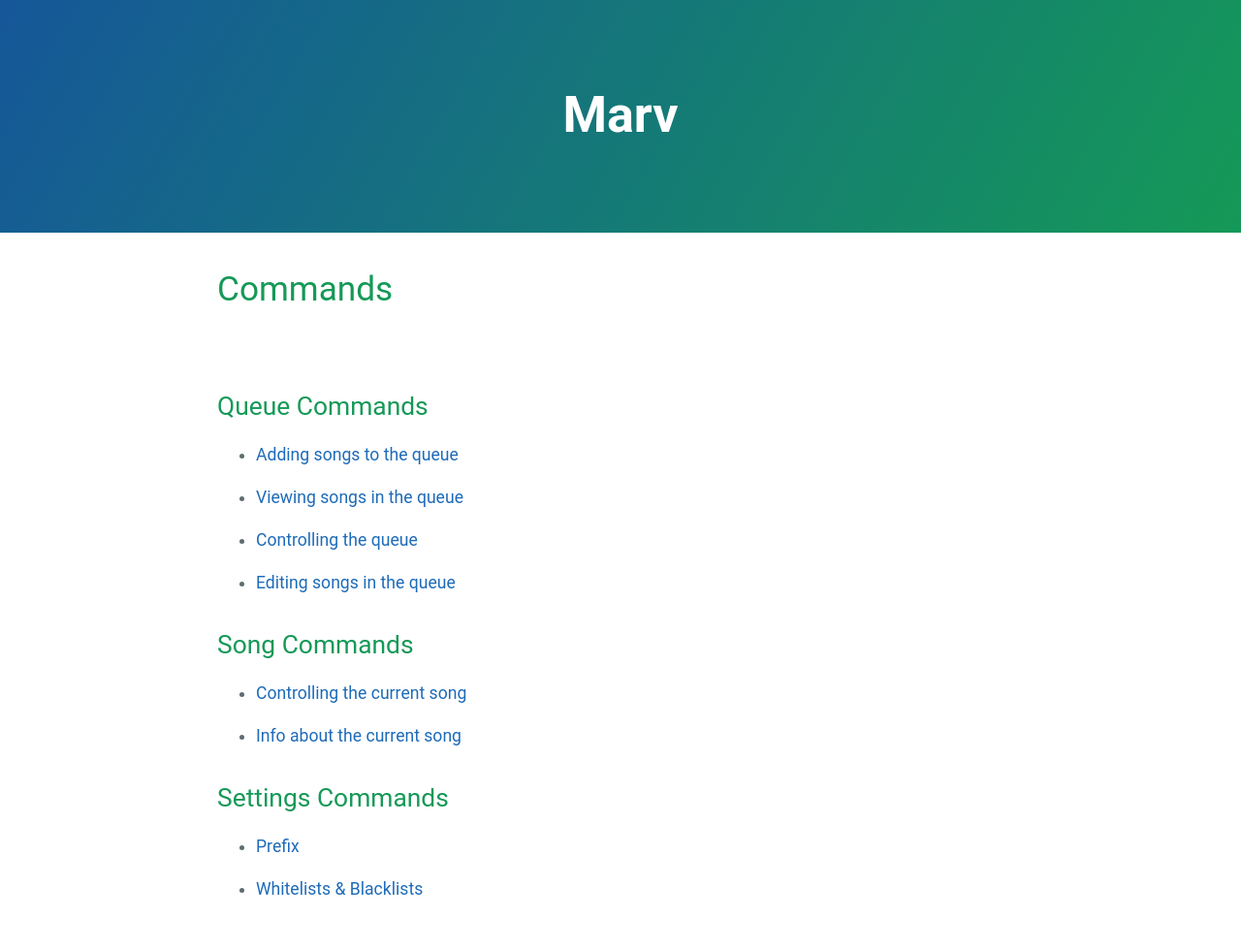
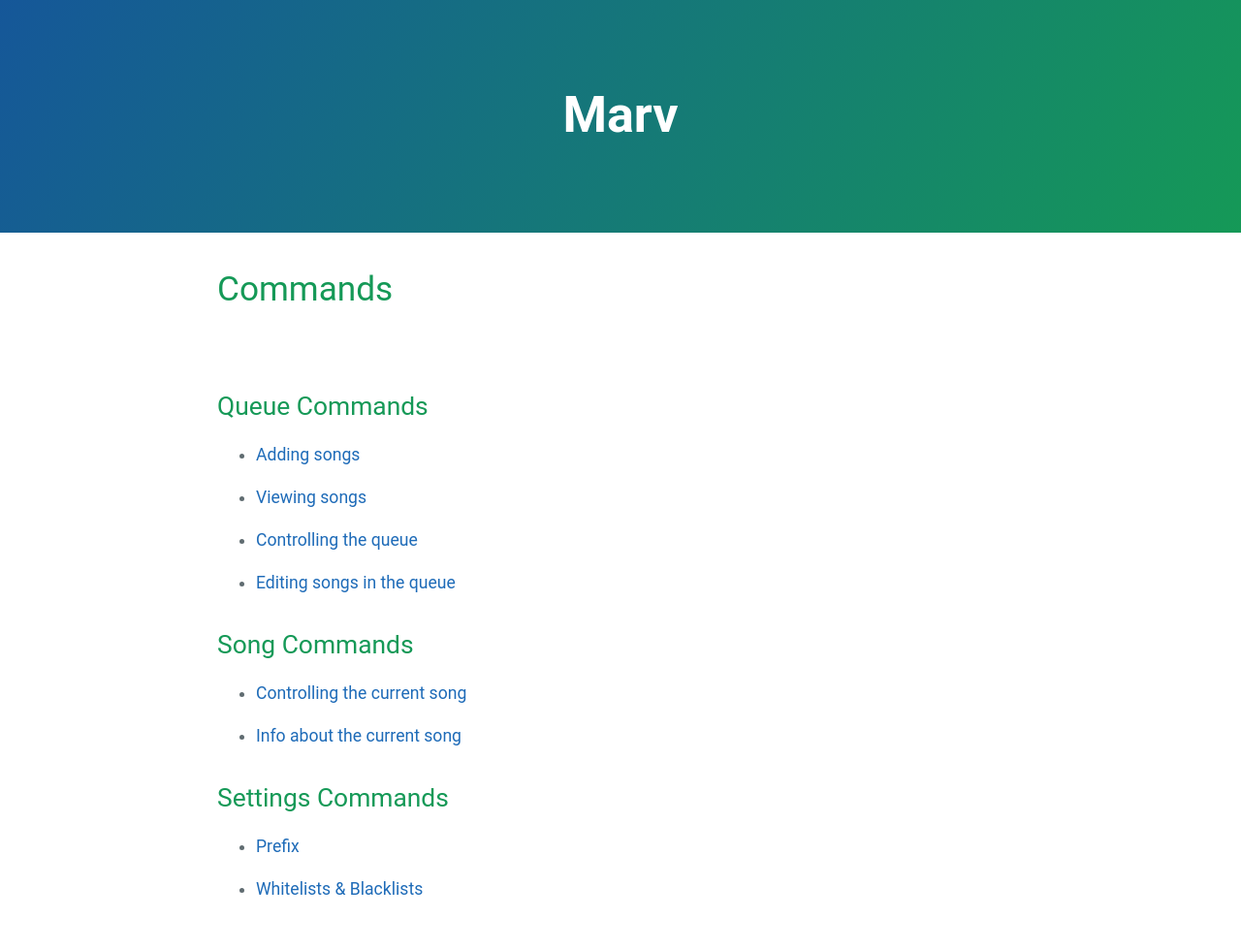
Before and after one commit to mymindishazel/marv-docs, a Jekyll site: the page built from commands/index.md, in a window 1280 px wide. Shown: the whole page at 97% size. Built offline with Jekyll 4.4.1, drawn with Linux system fonts in a browser that asks for light colours; our own code applies the rules of GitHub Pages for plain Markdown files.

Commit message:
Update index.md

```diff
--- a/commands/index.md
+++ b/commands/index.md
@@ -4,9 +4,9 @@
 
 ## Queue Commands
 
-- [Adding songs to the queue](/commands/queue/add)
+- [Adding songs](/commands/queue/add)
 
-- [Viewing songs in the queue](/commands/queue/view)
+- [Viewing songs](/commands/queue/view)
 
 - [Controlling the queue](/commands/queue/controls)
 
```
